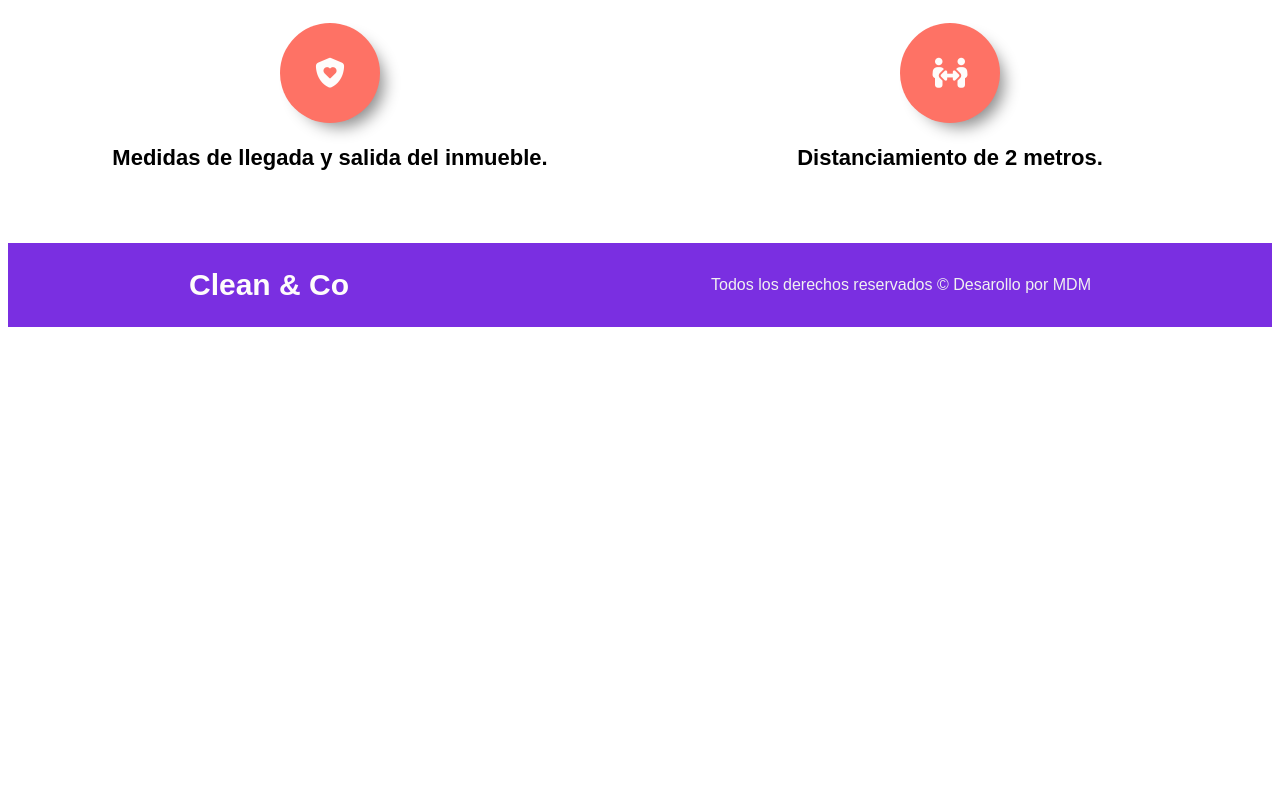
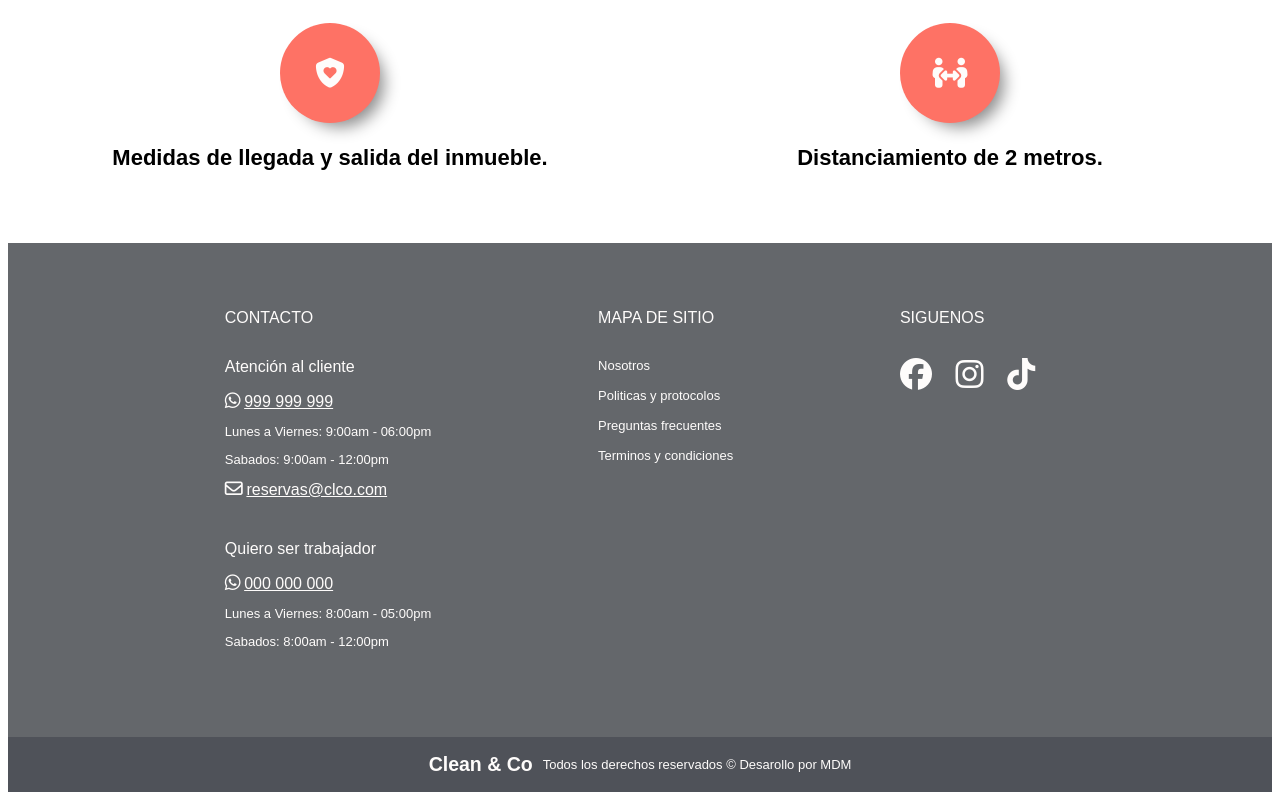
Before and after one commit to Marco-C18/web-clean-co, a plain HTML site: page index.html in a window 1280 px wide. Shown: the part 1186-1986 px from the top of the page. Before the commit the page ends 1521 px from the top, so only its background shows below. Drawn offline with Linux system fonts and the light colour scheme.

Commit message:
Secciones y pie de pagina

```diff
--- a/css/index.css
+++ b/css/index.css
@@ -5,6 +5,8 @@
   --blanco: #fefcfb;
   /* --titulos: "Baloo 2", cursive; */
   /* --parrafos: "Montserrat", sans-serif; */
+  --gris: #64676b;
+  --gris-s: #4f5259;
 }
 
 html {
@@ -14,7 +16,7 @@ html {
 }
 body {
   font-size: 1.6rem;
-  font-family: 'Poppins', sans-serif;
+  font-family: "Poppins", sans-serif;
 }
 
 *,
@@ -110,7 +112,7 @@ body {
   z-index: -1;
 }
 .logo-nav h2 {
-  font-size: 3.5rem;
+  /* font-size: 3.5rem; */
   color: var(--morado);
 }
 
@@ -272,14 +274,12 @@ body {
     grid-template-columns: repeat(2, 1fr);
     gap: 4rem;
   }
-
 }
 
 .servicio {
   display: flex;
   flex-direction: column;
   align-items: center;
-
 }
 
 .icon i {
@@ -296,8 +296,8 @@ body {
   transition: all 0.3s ease-in-out;
 }
 
-.icon i:hover{
-  border: 2px solid var(--naranja) ;
+.icon i:hover {
+  border: 2px solid var(--naranja);
   background-color: rgb(255, 255, 255);
   color: var(--naranja);
 }
@@ -327,22 +327,72 @@ body {
 
 /* Pie de pagina*/
 
-.footer {
-  background-color: var(--morado);
-  color: #f1f1f1;
+.footer a,
+p,
+i {
+  color: var(--blanco);
 }
 
-.logo-footer{
+.footer {
+  background-color: var(--gris);
+  color: var(--parrafos);
+  font-size: small;
+}
+
+.footer .informacion-footer {
+  padding: 50px 50px 50px 50px;
+}
+
+.footer a {
+  font-size: medium;
+}
+
+.footer .title-section-footer {
+  font-size: medium;
+  padding-bottom: 15px;
+}
+
+.footer .subtitle-section-footer {
+  font-size: medium;
+}
+.footer .contacto-footer-section {
+  padding-bottom: 25px;
+}
+.footer .contacto-footer-section i {
+  font-size: large;
+}
+
+.footer .mapa-footer a {
+  text-decoration: none;
+  display: flex;
+  padding-bottom: 15px;
+  font-size: small;
+}
+
+.footer .redes-footer i {
+  font-size: xx-large;
+  padding-right: 20px;
+}
+
+.footer .empresa-footer {
+  background-color: var(--gris-s);
+  display: flex;
+  align-items: center;
+  justify-content: center;
+  text-align: center;
+}
+
+.logo-footer {
   color: var(--blanco);
   text-align: center;
-  font-size: 20px;
+  padding-right: 10px;
+  /* font-size: 20px; */
 }
 
-
 @media (min-width: 768px) {
-  .footer {
+  .footer .informacion-footer {
     display: flex;
-    align-items: center;
-    justify-content: space-around;
+    align-items: start;
+    justify-content: space-evenly;
   }
 }
--- a/index.html
+++ b/index.html
@@ -56,6 +56,21 @@
         </div>
     </header>
 
+    <section class="precios contenedor">
+        <!-- Mostrar 3 servicios en cartas sencillas -->
+    </section>
+
+    <section class="promocion contenedor">
+        <!-- Banner con opcion de descuento si se suscribren -->
+    </section>
+
+
+    <section class="condiciones servicio">
+        <!-- Seccion donde se indica lo que si y no incluye el servicio -->
+        <!-- Marco -->
+    </section>
+
+    <!-- Cambiar nombre a protocolos -->
     <section class="servicios contenedor" id="servicios">
         <h2>Servicio <span>Seguro</span></h2>
         <div class="contenido-servicios">
@@ -90,13 +105,81 @@
         </div>
     </section>
 
+    <section class="opiniones contenedor">
+        <!-- Seccion de opiniones de los clientes -->
+    </section>
+
+    <section class="contacto contenedor">
+        <!-- Seccion de contacto -->
+    </section>
+
+
+    <section class="redes contenedor">
+        <!-- Seccion donde se muestre una imagen de la red social ig de la empresa -->
+    </section>
+
+    <section class="atencion flotante">
+        <!-- Boton flotante -->
+    </section>
+
     <footer class="footer">
-        <div class="logo-footer">
-            <h2>Clean <span>& Co</span></h2>
+        <div class="informacion-footer">
+            <div class="contacto-footer">
+                <p class="title-section-footer">CONTACTO</p>
+                <div class="contacto-footer-section">
+                    <p class="subtitle-section-footer">Atención al cliente</p>
+                    <div class="wsp-footer">
+                        <i class="fa-brands fa-whatsapp"></i>
+                        <a href="#">999 999 999</a>
+                    </div>
+                    <div class="horario-footer">
+                        <p>Lunes a Viernes: 9:00am - 06:00pm</p>
+                        <p>Sabados: 9:00am - 12:00pm</p>
+                    </div>
+                    <div class="email-footer">
+                        <i class="fa-regular fa-envelope"></i>
+                        <a href="#">reservas@clco.com</a>
+                    </div>
+                </div>
+                <div class="contacto-footer-section">
+                    <p class="subtitle-section-footer">Quiero ser trabajador</p>
+                    <div class="wsp-footer">
+                        <i class="fa-brands fa-whatsapp"></i>
+                        <a href="#">000 000 000</a>
+                    </div>
+                    <div class="horario-footer">
+                        <p>Lunes a Viernes: 8:00am - 05:00pm</p>
+                        <p>Sabados: 8:00am - 12:00pm</p>
+                    </div>
+
+                </div>
+            </div>
+
+            <div class="mapa-footer">
+                <p class="title-section-footer">MAPA DE SITIO</p>
+                <div>
+                    <a href="#">Nosotros</a>
+                    <a href="#">Politicas y protocolos</a>
+                    <a href="#">Preguntas frecuentes</a>
+                    <a href="#">Terminos y condiciones</a>
+                </div>
+            </div>
+
+            <div class="redes-footer">
+                <p class="title-section-footer">SIGUENOS</p>
+                <i class="fa-brands fa-facebook"></i>
+                <i class="fa-brands fa-instagram"></i>
+                <i class="fa-brands fa-tiktok"></i>
+            </div>
         </div>
-        <p>Todos los derechos reservados <span class="fecha"></span> &copy; Desarollo por MDM</p>
+
+        <div class="empresa-footer">
+            <div class="logo-footer">
+                <h2>Clean <span>& Co</span></h2>
+            </div>
+            <p>Todos los derechos reservados <span class="fecha"></span> &copy; Desarollo por MDM</p>
+        </div>
     </footer>
-
 
 </body>
 
```
